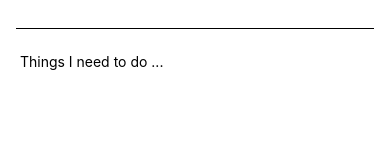
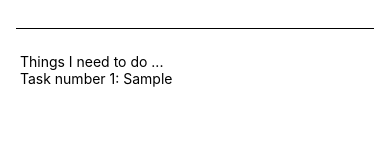
Before and after one commit to paulde1/AppBuilding, a React Native app in the folder nativeApp/: screen / in a window 390 px wide. Both pictures are taken after typing "Sample" into the empty fields and a click on the button "ADD". Shown: the part 152-300 px from the top of the page. Built offline with nearby package versions, Linux system fonts and the light colour scheme.

Commit message:
add function complete

```diff
--- a/nativeApp/App.js
+++ b/nativeApp/App.js
@@ -26,7 +26,12 @@ export default function App() {
       </View>
       <View style={styles.items}>
         <Text> Things I need to do ... </Text>
-        {/* tasks?.map((task) => {<Text>{task}</Text>} */}
+        {tasks.map((task, index) => (
+          <Text key={index}>
+            {" "}
+            Task number {index + 1}: {task}
+          </Text>
+        ))}
       </View>
     </View>
   );
```
